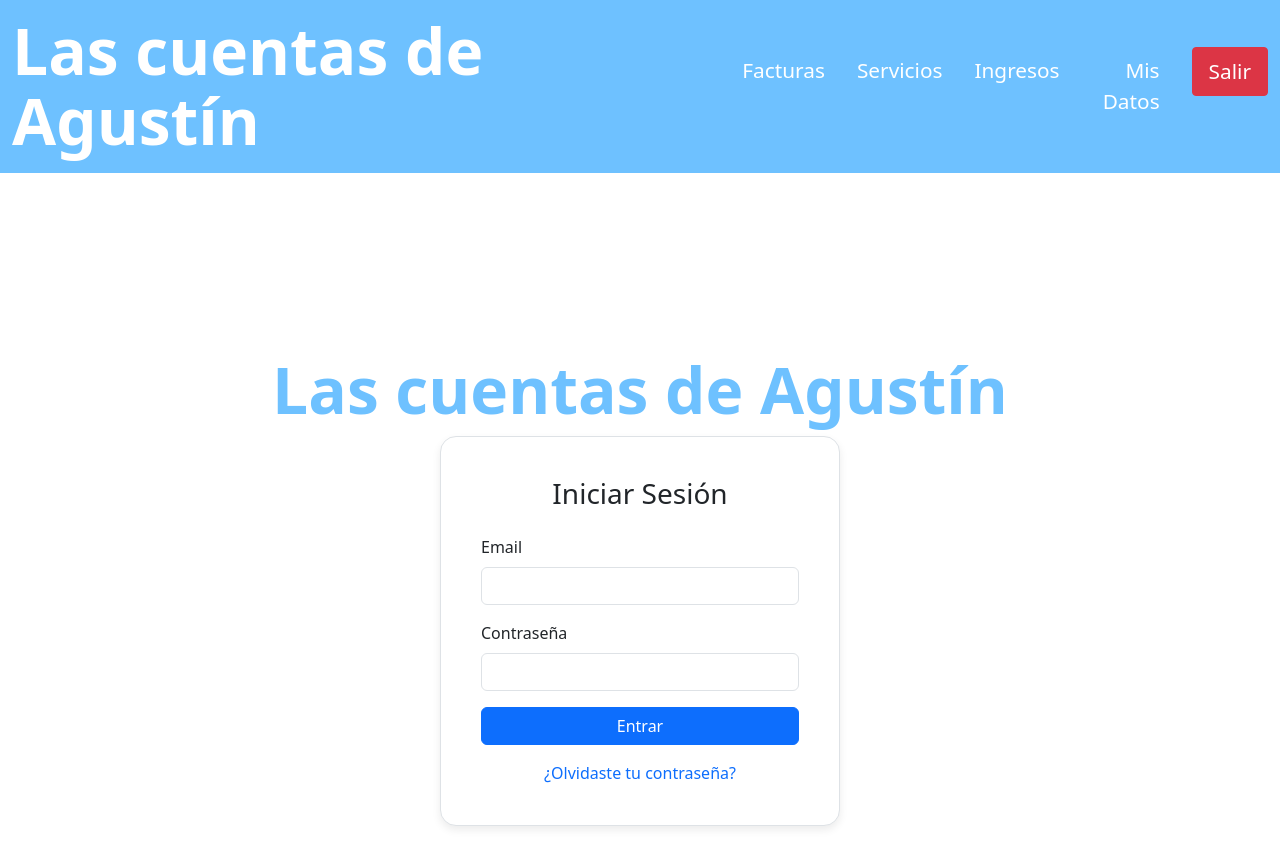
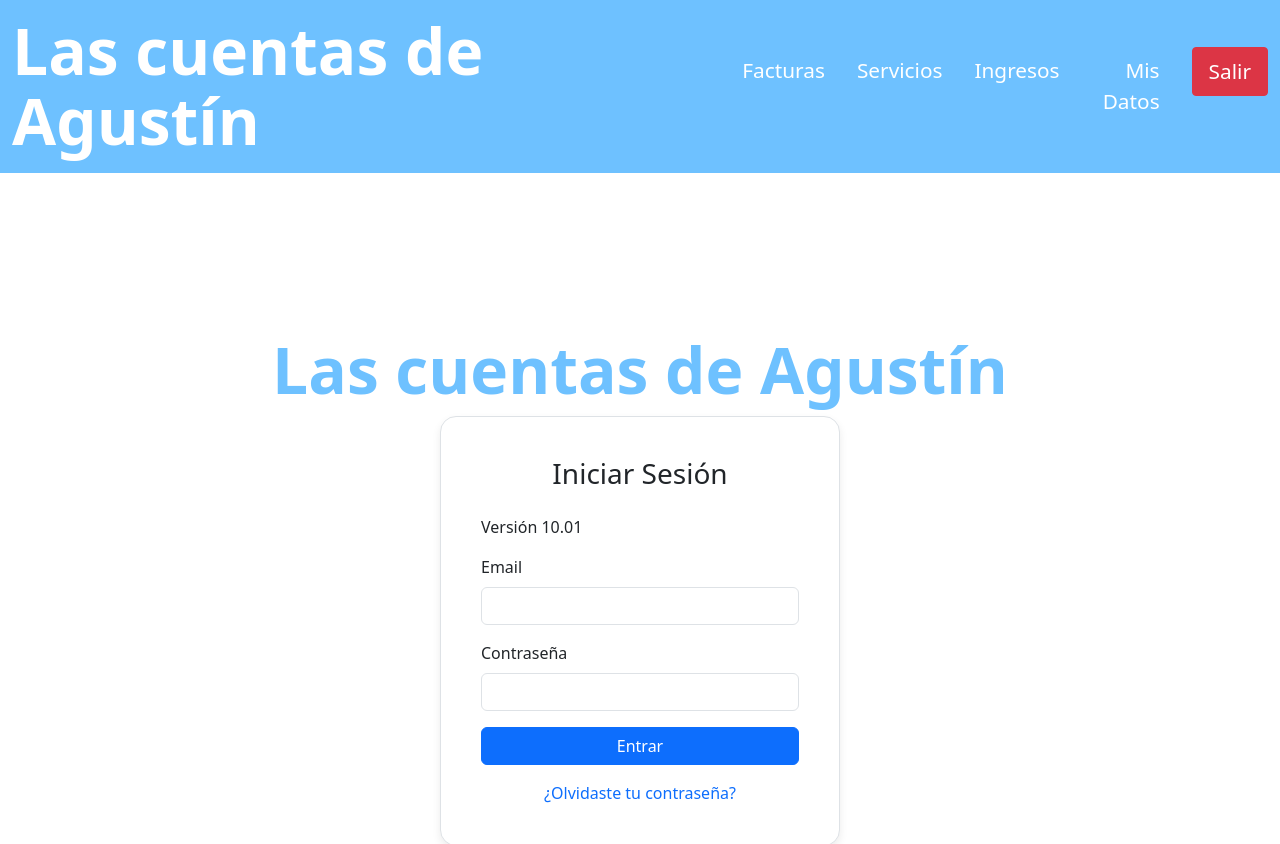
Before and after one commit to nologa/contabilidad, an Angular app in the folder contabilidad-app/: page / in a window 1280 px wide. Shown: the top 844 px of the page. Built offline with nearby package versions, Linux system fonts and the light colour scheme.

Commit message:
mantenimiento

```diff
--- a/contabilidad-app/src/app/login/login.html
+++ b/contabilidad-app/src/app/login/login.html
@@ -9,6 +9,7 @@
       @if (error) {
         <div class="alert alert-danger">{{ error }}</div>
       }
+      <p>Versión 10.01</p>
       <!-- <p>Servicio en mantenimiento. Disculpe las molestiasNº de servicios: 3Total servicios: 13</p> -->
        <form (ngSubmit)="login()">
         <div class="mb-3">
```
